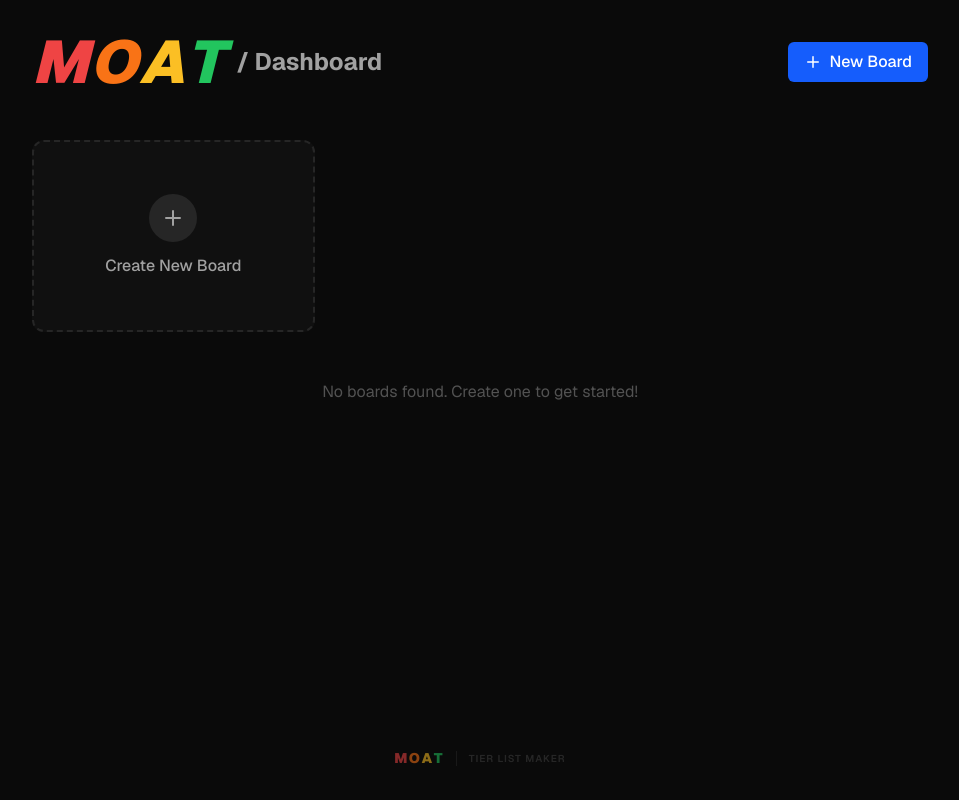
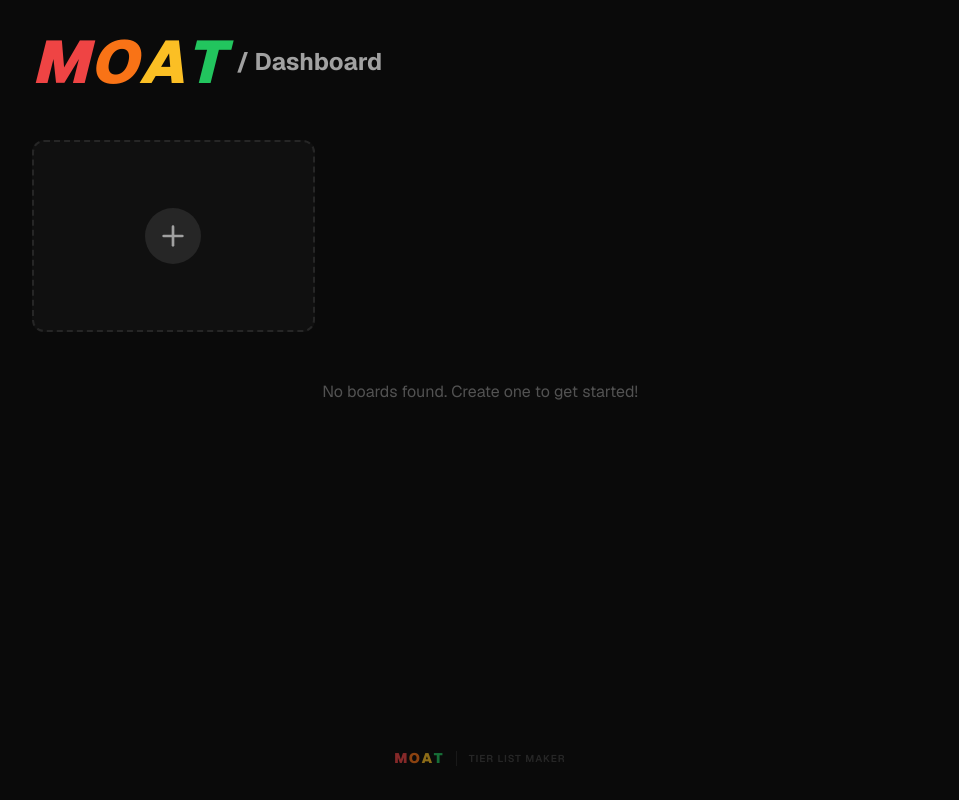
Before and after one commit to Kajiih/MOAT, a Next.js app: page / in a window 1280 px wide. Shown: the whole page, without its empty margins (160-1119 px from the left). Built offline with nearby package versions, Linux system fonts and the light colour scheme.

Commit message:
improve dashboard

```diff
--- a/components/dashboard/Dashboard.tsx
+++ b/components/dashboard/Dashboard.tsx
@@ -146,13 +146,7 @@ export function Dashboard() {
                 / Dashboard
               </span>
             </div>
-            <button
-              onClick={handleCreate}
-              className="flex items-center gap-2 rounded-md bg-blue-600 px-4 py-2 font-medium text-white transition-colors hover:bg-blue-500"
-            >
-              <Plus size={18} />
-              <span>New Board</span>
-            </button>
+
           </div>
 
           {/* Board Grid */}
@@ -161,11 +155,11 @@ export function Dashboard() {
             <button
               onClick={handleCreate}
               className="group flex h-48 flex-col items-center justify-center rounded-xl border-2 border-dashed border-neutral-800 bg-neutral-900/50 transition-all hover:border-blue-500/50 hover:bg-neutral-900"
+              title="New Tier List"
             >
-              <div className="mb-3 rounded-full bg-neutral-800 p-3 text-neutral-400 transition-colors group-hover:bg-blue-600 group-hover:text-white">
-                <Plus size={24} />
+              <div className="rounded-full bg-neutral-800 p-3 text-neutral-400 transition-colors group-hover:bg-blue-600 group-hover:text-white">
+                <Plus size={32} />
               </div>
-              <span className="font-medium text-neutral-400">Create New Board</span>
             </button>
 
             {/* Existing Boards */}
```
